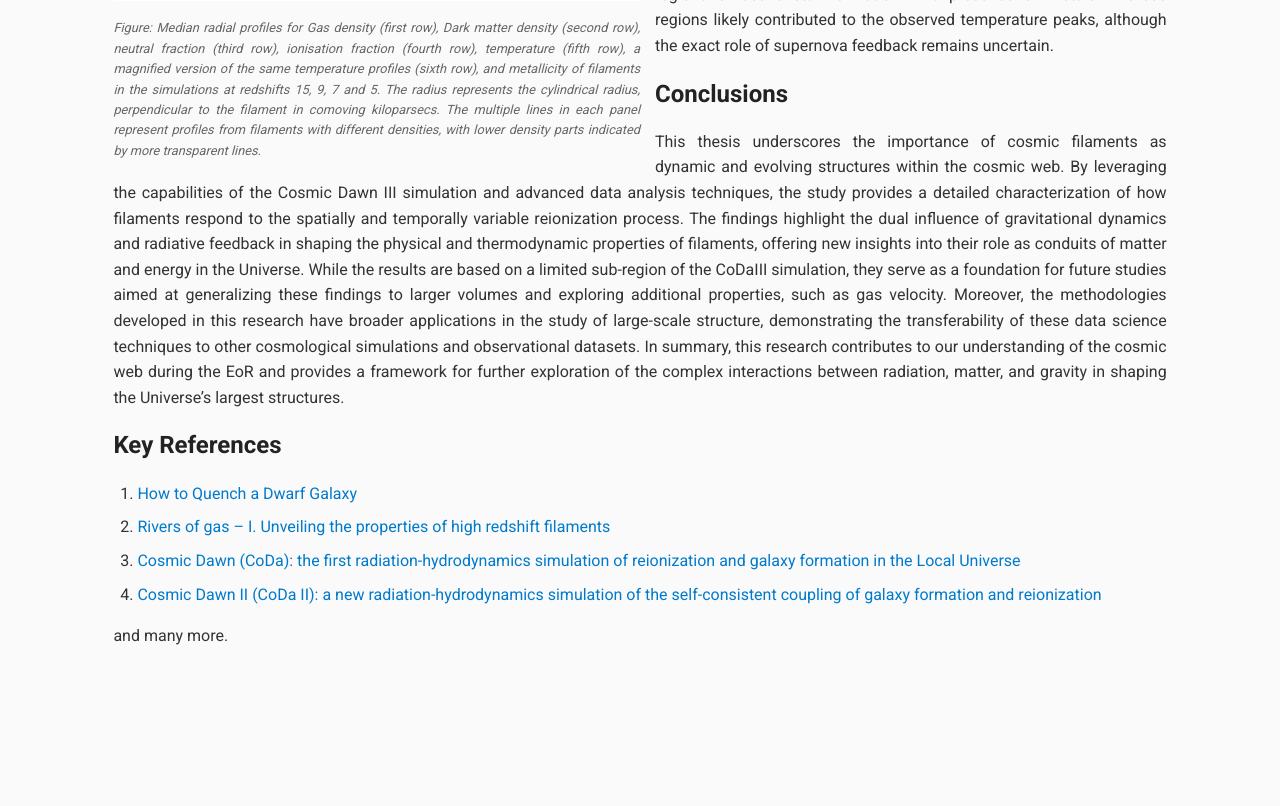
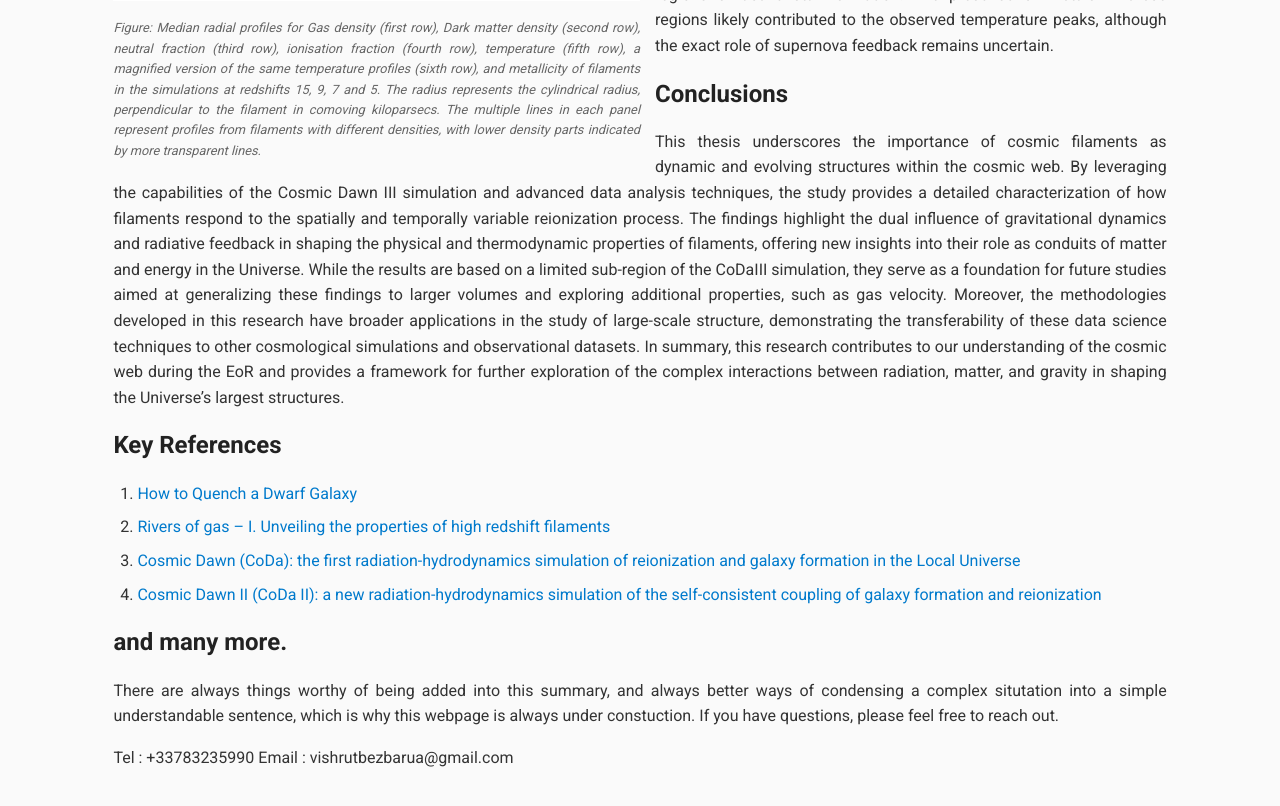
Before and after one commit to vishrut-b/Master-Thesis, a Jekyll site: the page built from index.md, in a window 1280 px wide and 900 px high, scrolled down 2574 px. Shown: the top 806 px of the window. Built offline with Jekyll 4.4.1, drawn with Linux system fonts in a browser that asks for light colours; our own code applies the rules of GitHub Pages for plain Markdown files; before the commit the page ends 3352 px from its top, so only the background shows below that.

Commit message:
Update index.md

```diff
--- a/index.md
+++ b/index.md
@@ -116,3 +116,8 @@ This thesis underscores the importance of cosmic filaments as dynamic and evolvi
 4. [Cosmic Dawn II (CoDa II): a new radiation-hydrodynamics simulation of the self-consistent coupling of galaxy formation and reionization](https://academic.oup.com/mnras/article/496/4/4087/5836727)
 
 and many more.
+---
+There are always things worthy of being added into this summary, and always better ways of condensing a complex situtation into a simple understandable sentence, which is why this webpage is always under constuction. If you have questions, please feel free to reach out.
+
+Tel : +33783235990
+Email : vishrutbezbarua@gmail.com
```
